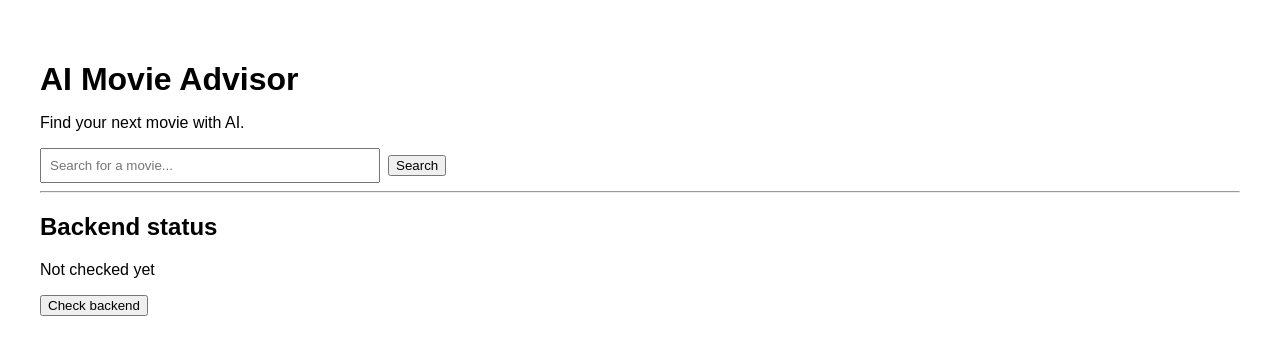
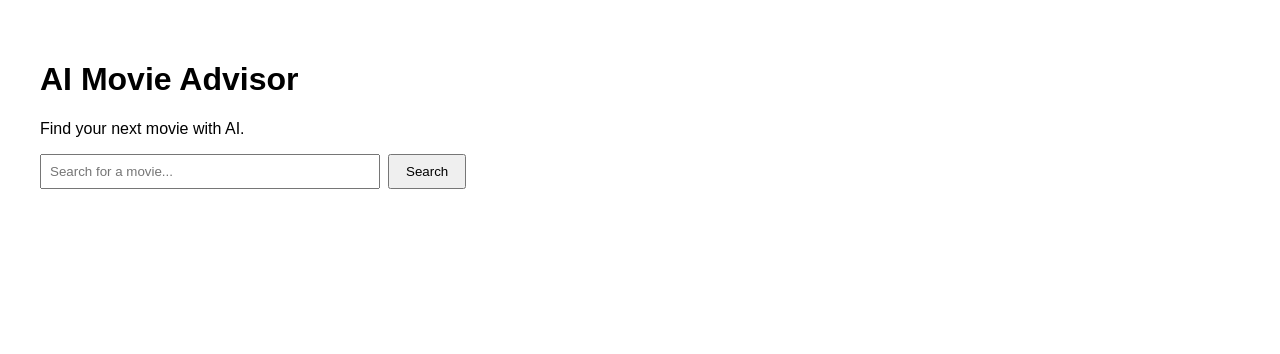
Before and after one commit to nicolinden/ai-movie-advisor, an Angular app in the folder frontend/: page / in a window 1280 px wide. Shown: the top 354 px of the page. Built offline with nearby package versions, Linux system fonts and the light colour scheme.

Commit message:
Working TMDb connection and frontend

```diff
--- a/frontend/src/app/app.html
+++ b/frontend/src/app/app.html
@@ -4,15 +4,31 @@
 
 <input
   type="text"
-  placeholder="Search for a movie...">
+  placeholder="Search for a movie..."
+  [value]="searchQuery()"
+  (input)="searchQuery.set($any($event.target).value)"
+  (keydown.enter)="searchMovies()">
 
-<button>Search</button>
+<button type="button" (click)="searchMovies()" [disabled]="isLoading()">
+  {{ isLoading() ? 'Searching...' : 'Search' }}
+</button>
 
-<hr>
+@if (errorMessage()) {
+  <p class="error">{{ errorMessage() }}</p>
+}
 
-<h2>Backend status</h2>
+<ul>
+  @for (movie of movies(); track movie.id) {
+    <li>
+      @if(movie.posterUrl) {
+        <img [src]="movie.posterUrl" [alt]="movie.title" />
+      }
 
-<p>{{ backendStatus() }}</p>
-<button type="button" (click)="checkBackend()">
-  Check backend
-</button>
+      <div>
+        <h2>{{ movie.title }}</h2>
+        <p>{{ movie.releaseDate }} · ⭐ {{ movie.rating }}</p>
+        <p>{{ movie.overview }}</p>
+      </div>
+    </li>
+  }
+</ul>
--- a/frontend/src/app/app.scss
+++ b/frontend/src/app/app.scss
@@ -2,10 +2,6 @@
   display: block;
   padding: 2rem;
   font-family: Arial, Helvetica, sans-serif;
-}
-
-h1 {
-    margin-bottom: 0.5rem;
 }
 
 input {
@@ -13,3 +9,33 @@ input {
   padding: 0.5rem;
   margin-right: 0.5rem;
 }
+
+button {
+  padding: 0.5rem 1rem;
+}
+
+.error {
+  color: #b00020;
+}
+
+ul {
+  list-style: none;
+  padding: 0;
+  margin-top: 2rem;
+}
+
+li {
+  display: flex;
+  gap: 1rem;
+  margin-bottom: 1.5rem;
+  max-width: 800px;
+}
+
+img {
+  width: 92px;
+  border-radius: 0.5rem;
+}
+
+h2 {
+  margin: 0 0 0.25rem;
+}
--- a/frontend/src/app/app.ts
+++ b/frontend/src/app/app.ts
@@ -1,28 +1,41 @@
 import { Component, inject, signal } from '@angular/core';
-import { RouterOutlet } from '@angular/router';
-import { HttpClient } from '@angular/common/http';
+import { MovieService, MovieSearchResult } from './services/movie';
+
 
 @Component({
   selector: 'app-root',
-  imports: [RouterOutlet],
   templateUrl: './app.html',
   styleUrl: './app.scss',
 })
 export class App {
-  private readonly http = inject(HttpClient);
-  protected readonly title = signal('ai-movie-advisor-frontend');
-  protected readonly backendStatus = signal<string>('Not checked yet');
+  private readonly movieService = inject(MovieService);
 
-  protected checkBackend(): void {
-    this.http
-      .get<{ status: string, service: string }>('http://localhost:3000/api/health')
+  protected readonly searchQuery = signal('');
+  protected readonly movies = signal<MovieSearchResult[]>([]);
+  protected readonly isLoading = signal(false);
+  protected readonly errorMessage = signal<string | null>(null);
+
+  protected searchMovies(): void {
+    const query = this.searchQuery().trim();
+
+    if (!query) {
+      this.errorMessage.set('Enter a movie title first');
+      return;
+    }
+
+    this.isLoading.set(true);
+    this.errorMessage.set(null);
+
+    this.movieService.searchMovies(query)
       .subscribe({
         next: (response) => {
-          this.backendStatus.set(`${response.status} - ${response.service}`);
+          this.movies.set(response.results);
+          this.isLoading.set(false);
         },
         error: () => {
-          this.backendStatus.set('Backend not reachable');
-        },
+          this.errorMessage.set('Could not search movies.');
+          this.isLoading.set(false);
+        }
       });
   }
 }
--- /dev/null
+++ b/frontend/src/app/services/movie.ts
@@ -0,0 +1,30 @@
+import { inject, Injectable } from '@angular/core';
+import { HttpClient } from '@angular/common/http';
+import { Observable } from 'rxjs';
+
+export interface MovieSearchResult {
+  id: number;
+  title: string;
+  releaseDate: string;
+  rating: number;
+  posterUrl: string | null;
+  overview: string;
+}
+
+interface MovieSearchResponse {
+  query: string;
+  results: MovieSearchResult[];
+}
+
+@Injectable({
+  providedIn: 'root',
+})
+export class MovieService {
+  private readonly http = inject(HttpClient);
+
+  searchMovies(query: string): Observable<MovieSearchResponse> {
+    return this.http.get<MovieSearchResponse>(
+      `http://localhost:3000/api/movies/search?query=${encodeURIComponent(query)}`
+    );
+  }
+}
```
Also changed, not shown: 1 other file (tests, documents, lock files or other folders). Lines whose indentation alone changed are shown as unchanged.
